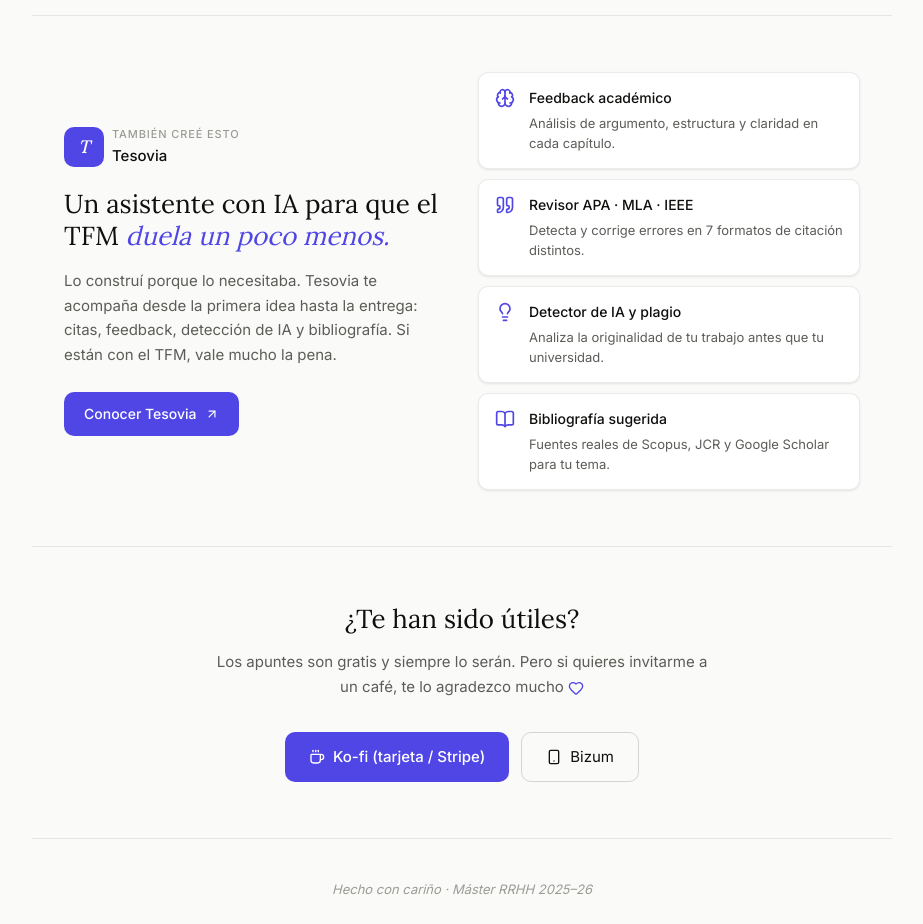
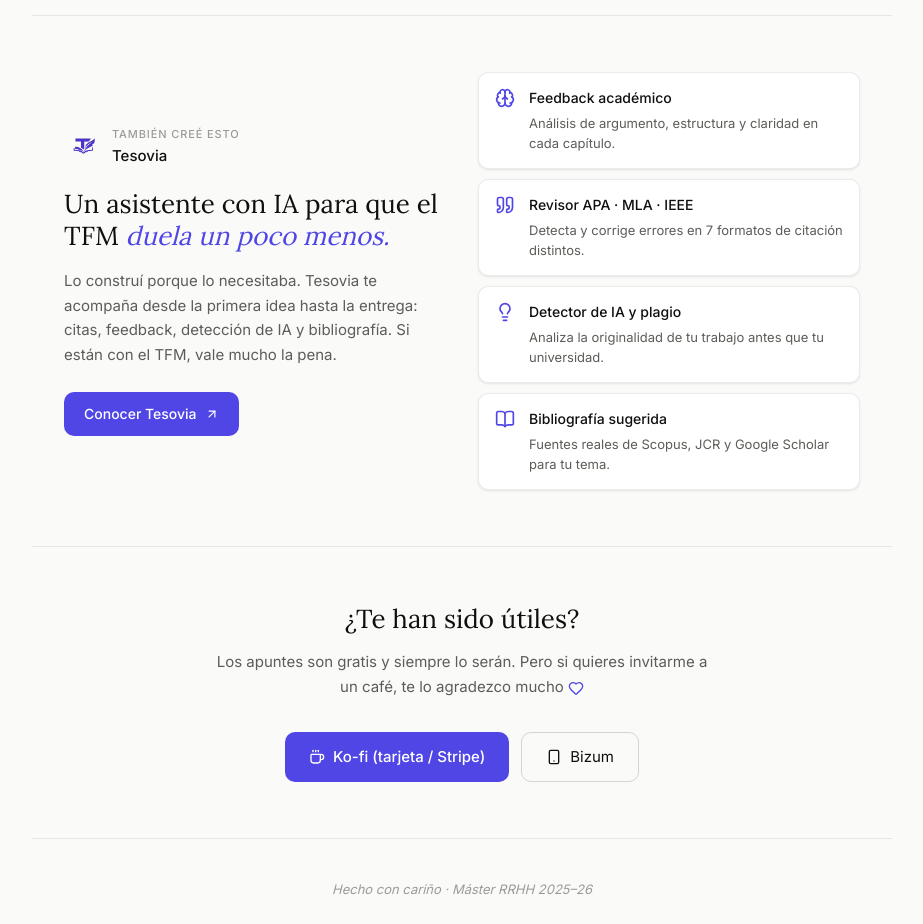
Before and after one commit to melinarivera/apuntes-master, a React (Vite) app: page / in a window 1280 px wide. Shown: the part 1240-2164 px from the top of the page, without its empty margins (178-1101 px from the left). Built offline with nearby package versions, Linux system fonts and the light colour scheme.

Commit message:
feat: logo tesovia

```diff
--- a/src/App.jsx
+++ b/src/App.jsx
@@ -69,7 +69,7 @@
         <div style={{ display: 'grid', gridTemplateColumns: 'repeat(auto-fit, minmax(320px, 1fr))', gap: '2rem', alignItems: 'center' }}>
           <div>
             <div style={{ display: 'inline-flex', alignItems: 'center', gap: 8, marginBottom: '1.25rem' }}>
-              <div style={{ width: 40, height: 40, background: 'var(--indigo)', borderRadius: '10px', display: 'flex', alignItems: 'center', justifyContent: 'center', color: '#fff', fontFamily: 'var(--font-serif)', fontSize: '18px', fontStyle: 'italic', fontWeight: 500 }}>T</div>
+              <img src="/logo.png" alt="Tesovia" style={{ width: 40, height: 40, objectFit: 'contain' }} />
               <div>
                 <p style={{ fontSize: '11px', color: 'var(--text-tertiary)', textTransform: 'uppercase', letterSpacing: '0.08em', fontWeight: 500 }}>También creé esto</p>
                 <p style={{ fontSize: '15px', fontWeight: 500 }}>Tesovia</p>
```
